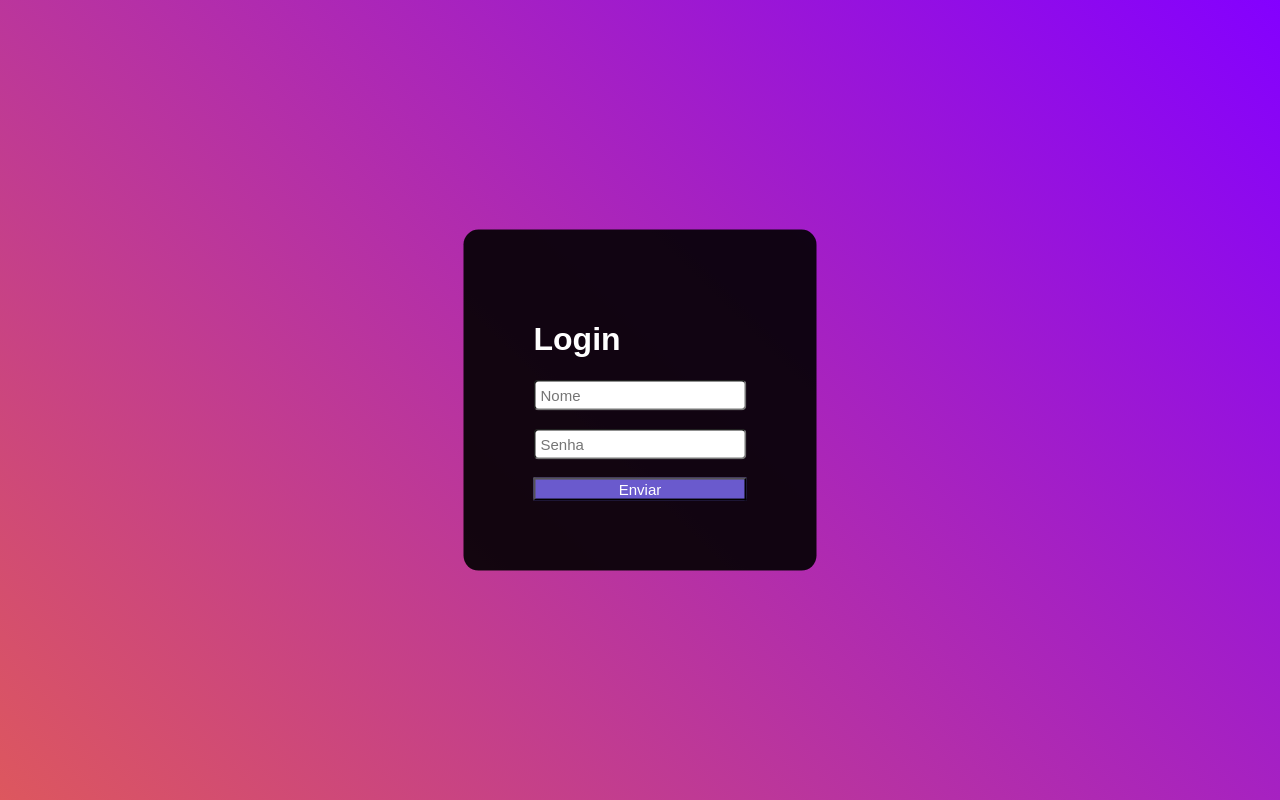
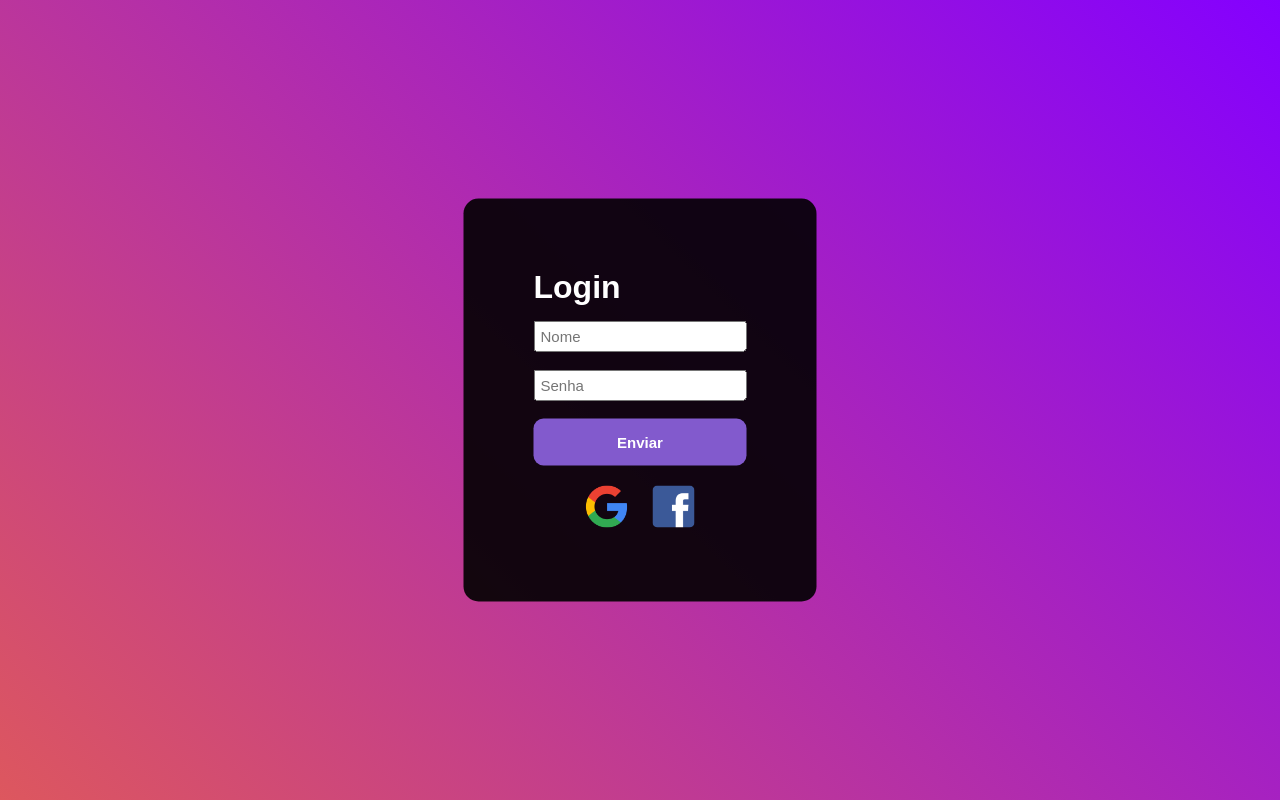
Before and after one commit to Jonathantassoni/Simple-login-screen, a plain HTML site: page index.html in a window 1280 px wide. Drawn offline with Linux system fonts and the light colour scheme.

Commit message:
finished version 1.0

```diff
--- a/css/style.css
+++ b/css/style.css
@@ -4,30 +4,63 @@ html {
 
 body {
     font-family: Arial, Helvetica, sans-serif;
-    background-image: linear-gradient(45deg, rgb(221, 87, 94), rgb(132, 0, 255));
+    background-image: linear-gradient(45deg, rgb(221, 87, 94),  rgb(132, 0, 255));
 }
 
 div#login {
     background-color: rgba(0, 0, 0, 0.9);
     color: white;
     position: absolute;
-    padding: 70px;
+    padding: 70px ;
     border-radius: 15px;
     left: 50%;
     top: 50%;
     transform: translate(-50%, -50%);
 
 }
+
+h1 {
+    margin-top: 0;
+    margin-bottom: 15px;
+}
+
 input {
     padding: 5px;
     outline: none;
     font-size: 15px;
-    border-radius: 5px;
 }
+
 
 button {
     width: 100%;
-    background-color: slateblue;
+    padding: 15px;
+    background-color: rgb(130, 90, 205);
     color: white;
     font-size: 15px;
+    border: none;
+    border-radius: 10px;
+    font-weight: bold;
+
 }
+
+button:hover {
+    cursor: pointer;
+    background-color: rgb(157, 119, 226);
+}
+
+button:active {
+    background-color: rgb(130, 90, 205);
+
+}
+
+.links {
+    margin-top: 20px;
+    text-align: center;
+
+}
+
+img {
+    width: 42px;
+    margin: 0px 10px ;
+    border-radius: 5px;
+}
--- a/index.html
+++ b/index.html
@@ -15,7 +15,14 @@
         <input type="password" placeholder="Senha">
         <br><br>
         <button>Enviar</button>
+        <div class="links">
+            <a href="#"><img id="gmail" src="img/gmail_icon.png" alt="Logo Gmail"></a>
+            <a href="#"><img id="gmail" src="img/facebook_icon.png" alt="Logo Gmail"></a>
+        </div>
+
     </div>
+
+
 
 </body>
 </html>
```
Also changed, not shown: img/facebook_icon.png (added), img/gmail_icon.png (added).
